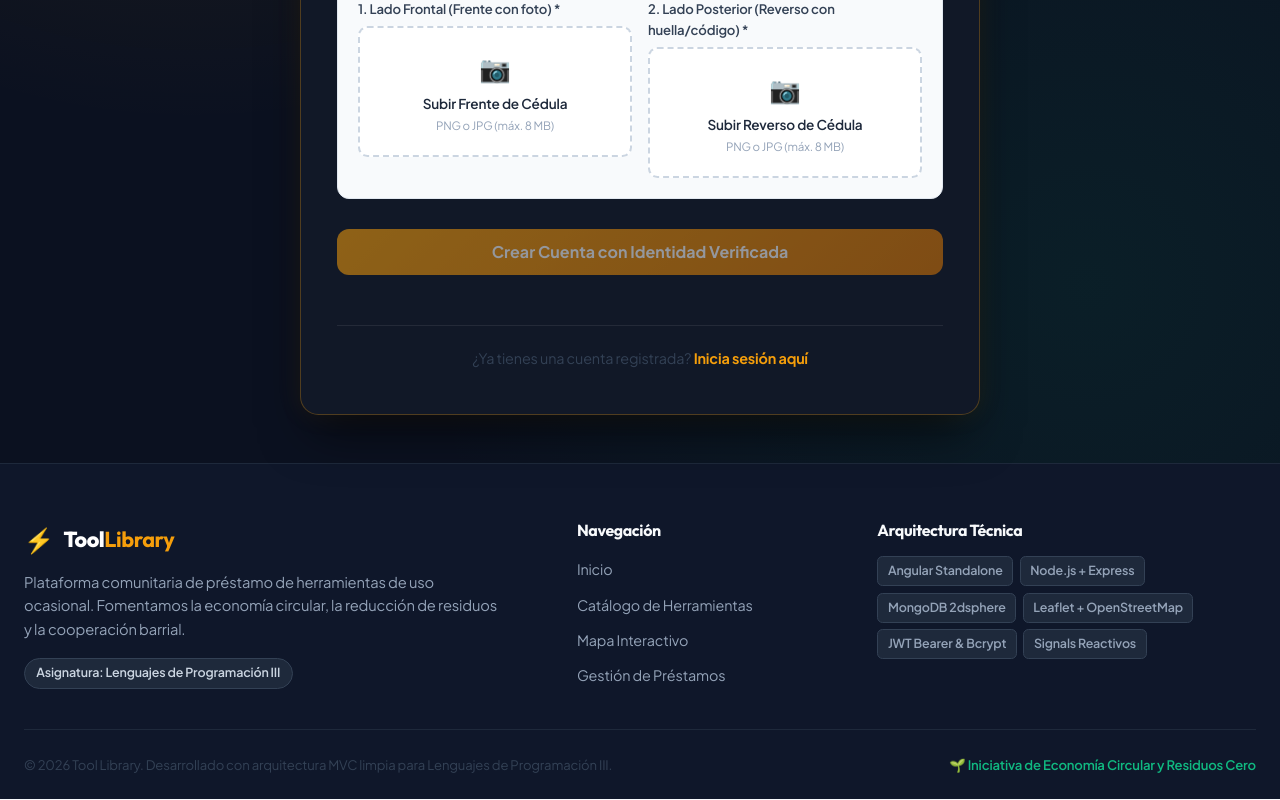
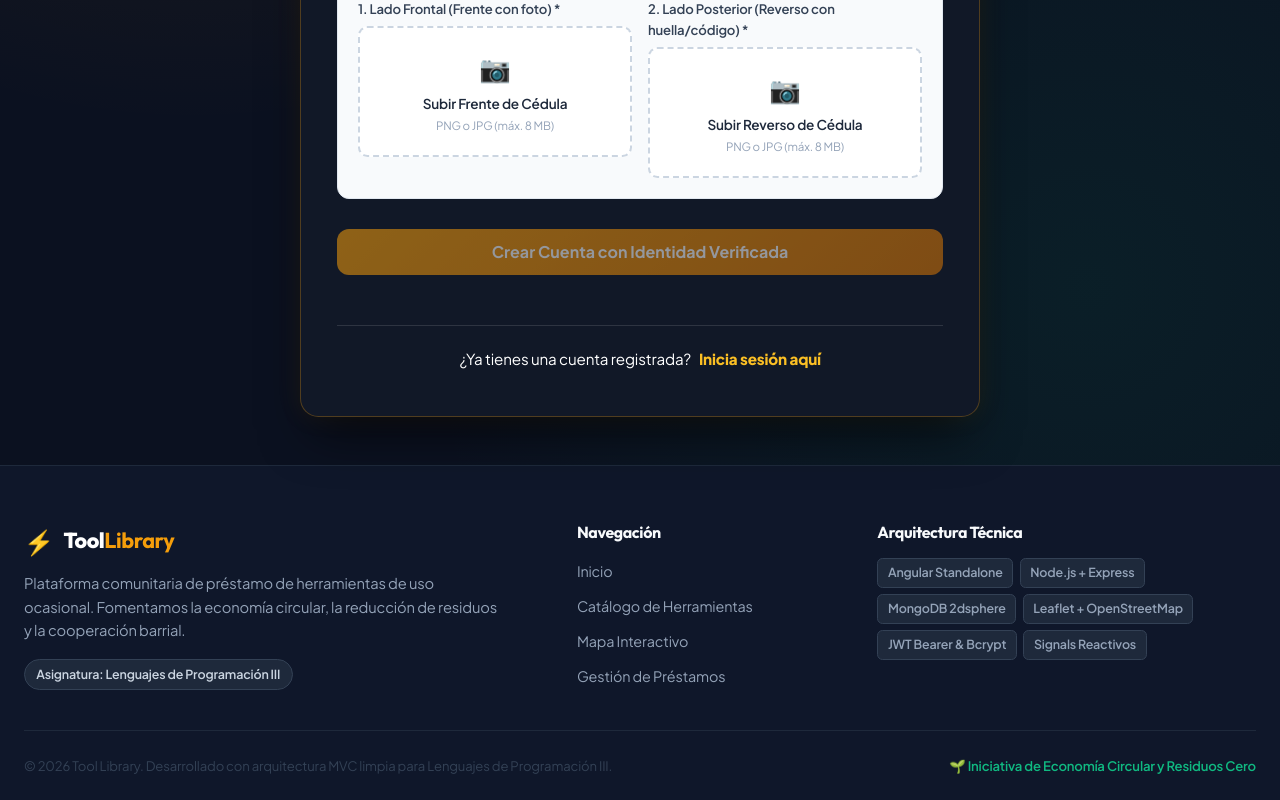
Before and after one commit to Ariel147852/ProyectoFinalLenguajes3, an Angular app in the folder frontend/: page /register in a window 1280 px wide. Shown: the part 789-1589 px from the top of the page. Built offline with nearby package versions, Linux system fonts and the light colour scheme; no server answers.

Commit message:
style: cambiar texto 'No tienes una cuenta aun' a blanco puro de alta visibilidad

```diff
--- a/frontend/src/app/features/auth/login/login.css
+++ b/frontend/src/app/features/auth/login/login.css
@@ -146,20 +146,26 @@
   text-align: center;
   margin-top: 1.75rem;
   padding-top: 1.35rem;
-  border-top: 1px solid rgba(255, 255, 255, 0.08);
-  font-size: 0.9rem;
-  color: #94a3b8;
+  border-top: 1px solid rgba(255, 255, 255, 0.12);
+  font-size: 0.95rem;
+  color: #ffffff !important;
+}
+
+.auth-footer p {
+  color: #ffffff !important;
+  margin: 0;
 }
 
 .auth-footer a {
-  color: #f59e0b;
-  font-weight: 700;
+  color: #fbbf24 !important;
+  font-weight: 800;
   text-decoration: none;
   transition: color 0.15s ease;
+  margin-left: 0.35rem;
 }
 
 .auth-footer a:hover {
-  color: #fbbf24;
+  color: #f59e0b !important;
   text-decoration: underline;
 }
 
```
